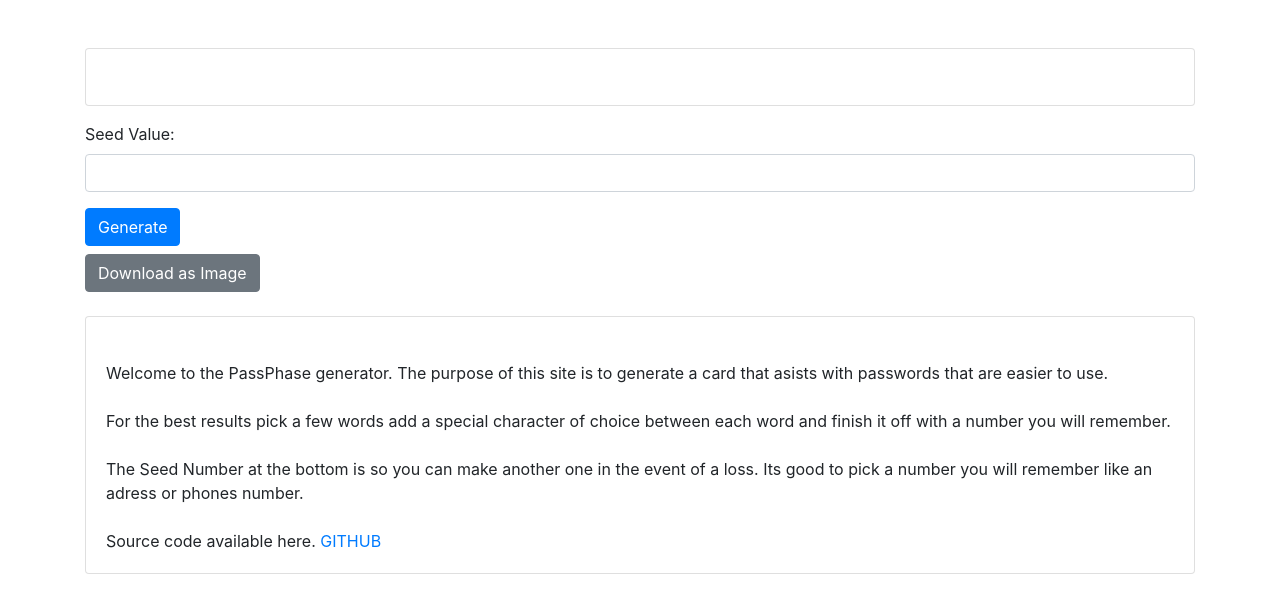
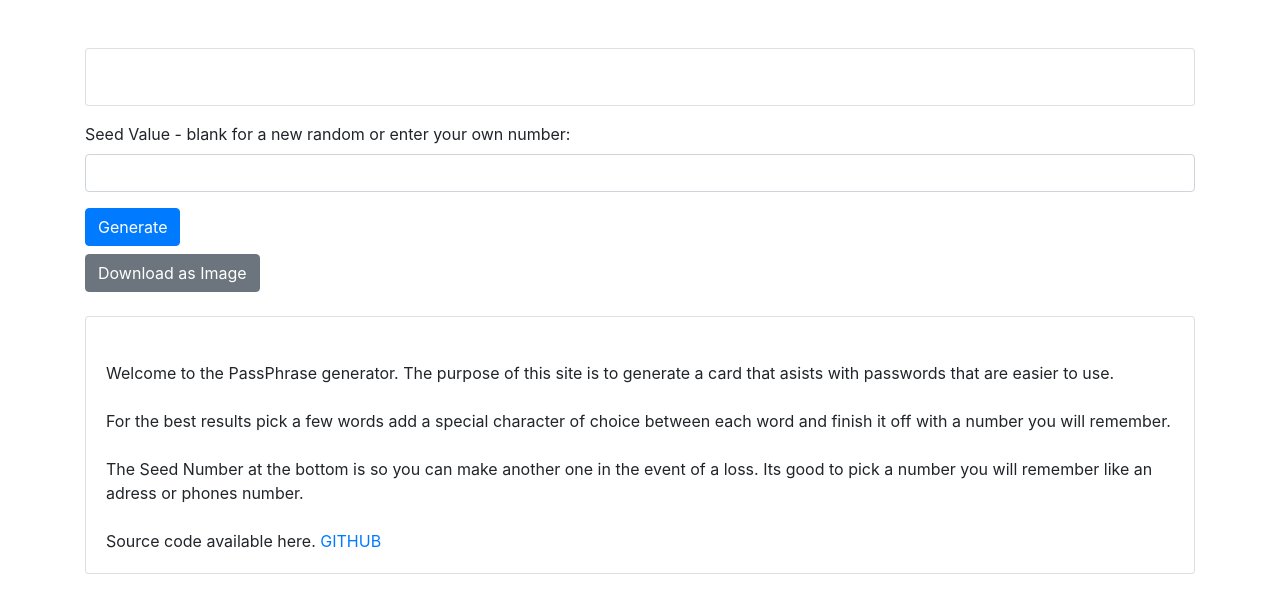
Before and after one commit to prodata2000/passphrase2, a Flask app: page / in a window 1280 px wide. Shown: the top 613 px of the page. Run offline with Flask 3, Linux system fonts and the light colour scheme; some libraries are stand-ins or nearby versions.

Commit message:
Update index.html
Added instructions

```diff
--- a/templates/index.html
+++ b/templates/index.html
@@ -17,7 +17,7 @@
 
     <form action="/generate" method="post" class="mt-3">
         <div class="form-group">
-            <label for="seed">Seed Value:</label>
+            <label for="seed">Seed Value - blank for a new random or enter your own number:</label>
             <input type="number" name="seed" id="seed" value="{{ seed }}" class="form-control">
         </div>
         <button type="submit" class="btn btn-primary">Generate</button>
@@ -27,7 +27,7 @@
 
     <div class="card mt-4">
         <div class="card-body">
-            <br>Welcome to the PassPhase generator. The purpose of this site is to generate a card that asists with passwords that are easier to use.</br>
+            <br>Welcome to the PassPhrase generator. The purpose of this site is to generate a card that asists with passwords that are easier to use.</br>
             <br>For the best results pick a few words add a special character of choice between each word and finish it off with a number you will remember.</br>
             <br>The Seed Number at the bottom is so you can make another one in the event of a loss. Its good to pick a number you will remember like an adress or phones number.</br>
             <br>Source code available here. <a href="https://github.com/prodata2000/passphrase2"> GITHUB </a>
```
